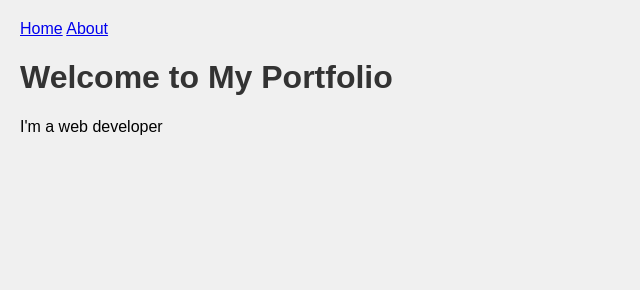
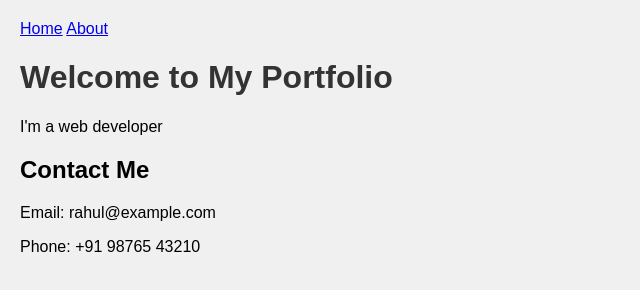
Before and after one commit to UNIQUE0024/portfolio, a plain HTML site: page index.html in a window 1280 px wide. Shown: the whole page, without its empty margins (0-640 px from the left). Drawn offline with Linux system fonts and the light colour scheme.

Commit message:
Add contact section

```diff
--- a/index.html
+++ b/index.html
@@ -11,5 +11,11 @@
     </nav>
     <h1>Welcome to My Portfolio</h1>
     <p>I'm a web developer</p>
+
+     <section id="contact">
+        <h2>Contact Me</h2>
+        <p>Email: rahul@example.com</p>
+        <p>Phone: +91 98765 43210</p>
+    </section>
  </body>
  </html>
```
